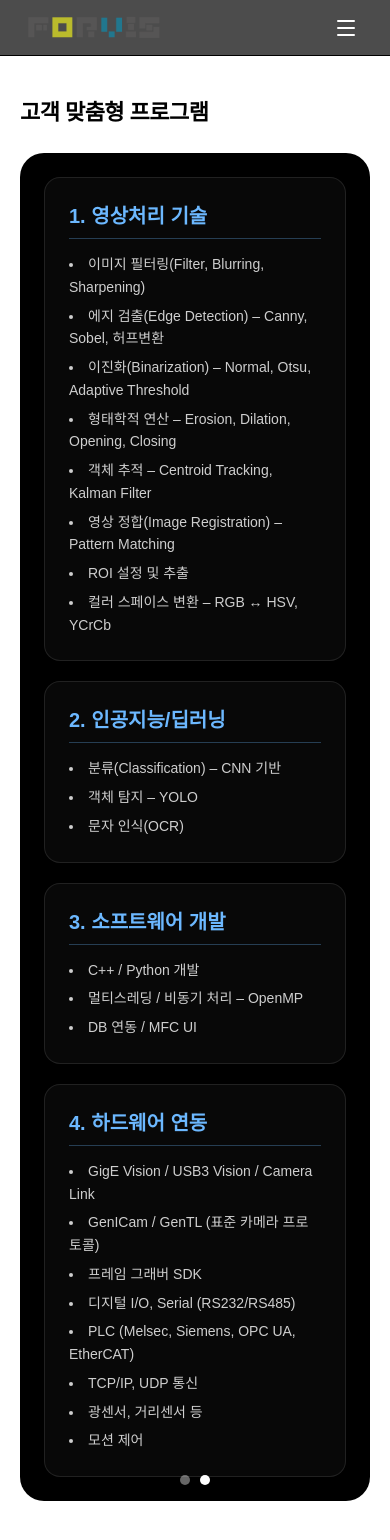
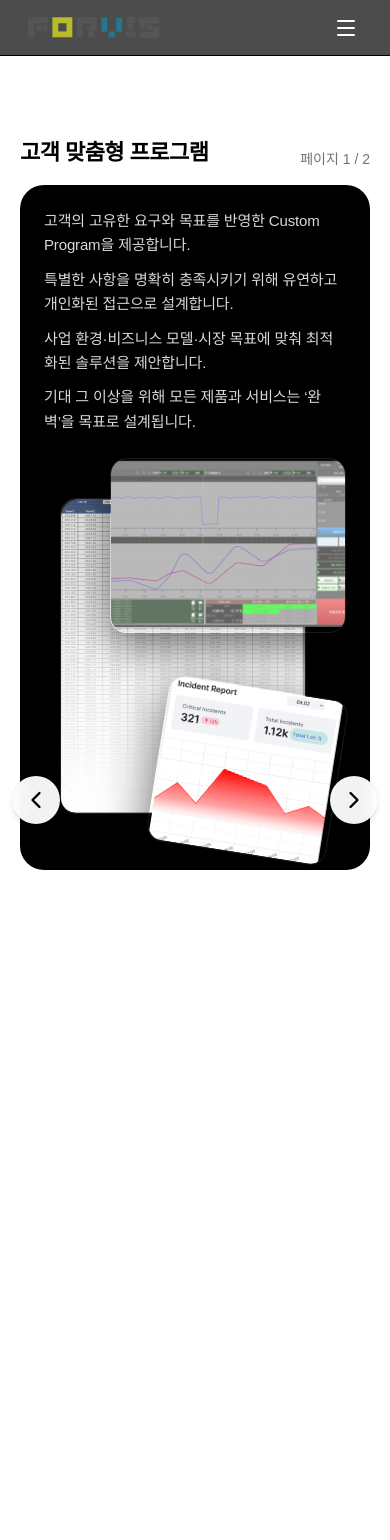
Before and after one commit to dongkunc/forvis_homepage_new, a Next.js app: page /requests/detail in a window 390 px wide. After the commit the page ends 910 px from the top, so only its background shows below. Built offline with nearby package versions, Linux system fonts and the light colour scheme.

Commit message:
feat: remove auto-slide from product detail step

```diff
--- a/app/requests/detail/page.tsx
+++ b/app/requests/detail/page.tsx
@@ -1,139 +1,102 @@
+// app/requests/detail/page.tsx
 "use client";
 
-import { useEffect, useMemo, useRef, useState } from "react";
+import { useEffect, useRef, useState } from "react";
 import Image from "next/image";
+import { ChevronLeft, ChevronRight } from "lucide-react"; // ✅ 아이콘
 
 export default function RequestDetailPage() {
+  const TOTAL = 2;
   const [page, setPage] = useState<0 | 1>(0);
-  const [paused, setPaused] = useState(false);
-  const intervalRef = useRef<ReturnType<typeof setInterval> | null>(null);
 
-  // ✅ 스와이프 트래킹
-  const touchStartX = useRef(0);
-  const touchStartY = useRef(0);
-  const touchEndX = useRef(0);
-  const touchEndY = useRef(0);
-
-  // 사용자의 "애니메이션 줄이기" 선호 감지
-  const reduceMotion = useMemo(
-    () =>
-      typeof window !== "undefined" &&
-      window.matchMedia &&
-      window.matchMedia("(prefers-reduced-motion: reduce)").matches,
-    []
-  );
-
-  // 화면이 보이지 않을 때 자동 전환 일시정지
+  // 키보드 좌우
   useEffect(() => {
-    const onVisibility = () => {
-      if (document.hidden && intervalRef.current) {
-        clearInterval(intervalRef.current);
-        intervalRef.current = null;
-      }
+    const onKey = (e: KeyboardEvent) => {
+      if (e.key === "ArrowRight") setPage(1);
+      if (e.key === "ArrowLeft") setPage(0);
     };
-    document.addEventListener("visibilitychange", onVisibility);
-    return () => document.removeEventListener("visibilitychange", onVisibility);
+    window.addEventListener("keydown", onKey);
+    return () => window.removeEventListener("keydown", onKey);
   }, []);
 
-  // 3초 자동 전환 (호버/터치/감속설정 시 정지)
-  useEffect(() => {
-    if (paused || reduceMotion) {
-      if (intervalRef.current) {
-        clearInterval(intervalRef.current);
-        intervalRef.current = null;
-      }
-      return;
-    }
-    if (intervalRef.current) clearInterval(intervalRef.current);
-    intervalRef.current = setInterval(() => {
-      setPage((p) => (p === 0 ? 1 : 0));
-    }, 3000);
-    return () => {
-      if (intervalRef.current) {
-        clearInterval(intervalRef.current);
-        intervalRef.current = null;
-      }
-    };
-  }, [paused, reduceMotion]);
-
-  // ✅ 스와이프 판정(가로 50px 이상, 세로보다 클 때만)
+  // 스와이프
+  const sx = useRef(0), sy = useRef(0), ex = useRef(0), ey = useRef(0);
   const onTouchStart = (e: React.TouchEvent) => {
-    setPaused(true);
     const t = e.changedTouches[0];
-    touchStartX.current = t.clientX;
-    touchStartY.current = t.clientY;
-    touchEndX.current = t.clientX;
-    touchEndY.current = t.clientY;
+    sx.current = ex.current = t.clientX;
+    sy.current = ey.current = t.clientY;
   };
-
   const onTouchMove = (e: React.TouchEvent) => {
     const t = e.changedTouches[0];
-    touchEndX.current = t.clientX;
-    touchEndY.current = t.clientY;
+    ex.current = t.clientX; ey.current = t.clientY;
   };
-
   const onTouchEnd = () => {
-    setPaused(false);
-    const dx = touchEndX.current - touchStartX.current;
-    const dy = touchEndY.current - touchStartY.current;
-    const absX = Math.abs(dx);
-    const absY = Math.abs(dy);
-    const TH = 50; // 스와이프 임계값(px)
-
-    // 가로 스와이프만 인정
-    if (absX > TH && absX > absY) {
-      if (dx < 0) {
-        // 왼쪽으로 밀기 → 다음
-        setPage((p) => (p === 0 ? 1 : 1));
-      } else {
-        // 오른쪽으로 밀기 → 이전
-        setPage((p) => (p === 1 ? 0 : 0));
-      }
+    const dx = ex.current - sx.current, dy = ey.current - sy.current;
+    if (Math.abs(dx) > 50 && Math.abs(dx) > Math.abs(dy)) {
+      setPage(dx < 0 ? 1 : 0);
     }
   };
 
+  const nextPage = () => setPage(1);
+  const prevPage = () => setPage(0);
+
   return (
     <main className="min-h-screen bg-white text-black">
+      {/* 상단 타이틀 + 우측 페이지 표시 */}
+      <section className="max-w-[1500px] mx-auto px-5 md:px-8 pt-20 md:pt-24 pb-4 md:pb-6">
+        <div className="flex items-end justify-between">
+          <h1 className="text-[22px] sm:text-3xl md:text-4xl font-semibold tracking-tight">
+            고객 맞춤형 프로그램
+          </h1>
+          <div className="flex items-center gap-3 text-sm text-neutral-500">
+            <span>페이지 {page + 1} / {TOTAL}</span>
+          </div>
+        </div>
+      </section>
+
+      {/* 본문 */}
       <section
         id="program"
-        className="mx-auto max-w-[1500px] px-5 sm:px-6 md:px-12 py-10 md:py-14 scroll-mt-20 md:scroll-mt-24"
-        onMouseEnter={() => setPaused(true)}
-        onMouseLeave={() => setPaused(false)}
+        className="mx-auto max-w-[1500px] px-5 sm:px-6 md:px-12 pb-10 md:pb-14 scroll-mt-20 md:scroll-mt-24"
         onTouchStart={onTouchStart}
         onTouchMove={onTouchMove}
         onTouchEnd={onTouchEnd}
       >
-        {/* 타이틀 */}
-        <div className="mb-6 md:mb-8">
-          <h1 className="text-[22px] sm:text-3xl md:text-4xl font-semibold tracking-tight">
-            고객 맞춤형 프로그램
-          </h1>
-        </div>
-
-        {/* 본문 */}
         <div className="relative rounded-3xl overflow-hidden bg-black">
           {page === 0 ? <PageOneImmediate /> : <PageTwo />}
-
-          {/* 점 네비 */}
-          <div className="absolute bottom-4 md:bottom-5 left-1/2 -translate-x-1/2 flex gap-2.5 md:gap-3 z-[60]">
-            {[0, 1].map((i) => (
-              <button
-                key={i}
-                onClick={() => setPage(i as 0 | 1)}
-                aria-label={`go to slide ${i + 1}`}
-                className={`h-2.5 w-2.5 md:h-3.5 md:w-3.5 rounded-full transition ${
-                  page === i ? "bg-white" : "bg-white/40 hover:bg-white/70"
-                }`}
-              />
-            ))}
-          </div>
         </div>
       </section>
+
+      {/* ✅ 좌/우 화살표: 화면 고정 + 높은 z-index */}
+      <button
+        onClick={prevPage}
+        className="fixed left-3 sm:left-5 bottom-5 sm:bottom-auto sm:top-1/2 sm:-translate-y-1/2
+                   bg-white/95 text-black rounded-full p-2.5 sm:p-3 shadow-md hover:shadow-lg
+                   transition-all active:scale-95 backdrop-blur
+                   supports-[env(safe-area-inset-left)]:left-[max(0.75rem,env(safe-area-inset-left))]
+                   z-[80]"
+        aria-label="이전"
+      >
+        <ChevronLeft size={28} className="sm:hidden" />
+        <ChevronLeft size={36} className="hidden sm:block" />
+      </button>
+      <button
+        onClick={nextPage}
+        className="fixed right-3 sm:right-5 bottom-5 sm:bottom-auto sm:top-1/2 sm:-translate-y-1/2
+                   bg-white/95 text-black rounded-full p-2.5 sm:p-3 shadow-md hover:shadow-lg
+                   transition-all active:scale-95 backdrop-blur
+                   supports-[env(safe-area-inset-right)]:right-[max(0.75rem,env(safe-area-inset-right))]
+                   z-[80]"
+        aria-label="다음"
+      >
+        <ChevronRight size={28} className="sm:hidden" />
+        <ChevronRight size={36} className="hidden sm:block" />
+      </button>
     </main>
   );
 }
 
-/* ---- 페이지1: 즉시 표시 (순차 등장 없음) ---- */
+/* ---- 페이지1 ---- */
 function PageOneImmediate() {
   const copy = [
     "고객의 고유한 요구와 목표를 반영한 Custom Program을 제공합니다.",
@@ -143,112 +106,46 @@ function PageOneImmediate() {
   ];
 
   return (
-    <div
-      className="
-        relative grid grid-cols-1 lg:grid-cols-[1.25fr_1fr] gap-8 md:gap-10 items-center
-        p-6 sm:p-8 md:p-12 lg:p-16 min-h-[520px] md:min-h-[560px] lg:min-h-[600px] text-white
-      "
-    >
-      {/* 좌: 카피 */}
+    <div className="relative grid grid-cols-1 lg:grid-cols-[1.25fr_1fr] gap-8 md:gap-10 items-center p-6 sm:p-8 md:p-12 lg:p-16 min-h-[520px] md:min-h-[560px] lg:min-h-[600px] text-white">
       <div className="space-y-4 md:space-y-5">
         <div className="space-y-2.5 md:space-y-3 text-white/85 leading-relaxed text-[15px] sm:text-[16px] md:text-[18px]">
-          {copy.map((line, i) => (
-            <p key={i} className="tracking-[-0.01em]">{line}</p>
-          ))}
+          {copy.map((line, i) => (<p key={i} className="tracking-[-0.01em]">{line}</p>))}
         </div>
       </div>
-
-      {/* 우: 3이미지 레이어 */}
-      <div
-        className="
-          relative
-          h-[380px] sm:h-[420px] md:h-[500px] lg:h-[520px]
-        "
-      >
-        {/* 중앙 시트 */}
+      <div className="relative h-[380px] sm:h-[420px] md:h-[500px] lg:h-[520px]">
         <div className="absolute left-4 right-10 top-8 bottom-8 rounded-2xl overflow-hidden border border-white/10 shadow-[0_20px_60px_rgba(0,0,0,0.6)] z-[30]">
           <MaskedImage src="/CustomerRequestSection/report.png" alt="report" />
         </div>
-
-        {/* 상단 우측 패널 */}
         <div className="absolute -top-2 right-0 w-[78%] h-[46%] sm:w-[76%] sm:h-[48%] rounded-2xl overflow-hidden border border-white/10 shadow-[0_12px_40px_rgba(0,0,0,0.55)] z-[40]">
           <MaskedImage src="/CustomerRequestSection/ui.png" alt="ui" />
         </div>
-
-        {/* 우하단 카드 */}
         <div className="absolute -bottom-2 right-2 w-[60%] h-[44%] sm:w-[56%] sm:h-[46%] rotate-[9deg] rounded-2xl overflow-hidden border border-white/10 shadow-[0_16px_50px_rgba(0,0,0,0.6)] z-[50]">
           <MaskedImage src="/CustomerRequestSection/graph.png" alt="graph" />
         </div>
-
-        {/* 비네트 */}
         <div className="pointer-events-none absolute inset-0 rounded-2xl bg-gradient-to-tr from-black/20 via-transparent to-black/10 z-[5]" />
       </div>
     </div>
   );
 }
 
-/* ---- 페이지2 (멀티라인 설명) ---- */
+/* ---- 페이지2 ---- */
 function PageTwo() {
   const items = [
-    {
-      title: "영상처리 기술",
-      desc: [
-        "이미지 필터링(Filter, Blurring, Sharpening)",
-        "에지 검출(Edge Detection) – Canny, Sobel, 허프변환",
-        "이진화(Binarization) – Normal, Otsu, Adaptive Threshold",
-        "형태학적 연산 – Erosion, Dilation, Opening, Closing",
-        "객체 추적 – Centroid Tracking, Kalman Filter",
-        "영상 정합(Image Registration) – Pattern Matching",
-        "ROI 설정 및 추출",
-        "컬러 스페이스 변환 – RGB ↔ HSV, YCrCb",
-      ],
-    },
-    {
-      title: "인공지능/딥러닝",
-      desc: ["분류(Classification) – CNN 기반", "객체 탐지 – YOLO", "문자 인식(OCR)"],
-    },
-    {
-      title: "소프트웨어 개발",
-      desc: ["C++ / Python 개발", "멀티스레딩 / 비동기 처리 – OpenMP", "DB 연동 / MFC UI"],
-    },
-    {
-      title: "하드웨어 연동",
-      desc: [
-        "GigE Vision / USB3 Vision / Camera Link",
-        "GenICam / GenTL (표준 카메라 프로토콜)",
-        "프레임 그래버 SDK",
-        "디지털 I/O, Serial (RS232/RS485)",
-        "PLC (Melsec, Siemens, OPC UA, EtherCAT)",
-        "TCP/IP, UDP 통신",
-        "광센서, 거리센서 등",
-        "모션 제어",
-      ],
-    },
+    { title: "영상처리 기술", desc: ["이미지 필터링(Filter, Blurring, Sharpening)", "에지 검출(Edge Detection) – Canny, Sobel, 허프변환", "이진화(Binarization) – Normal, Otsu, Adaptive Threshold", "형태학적 연산 – Erosion, Dilation, Opening, Closing", "객체 추적 – Centroid Tracking, Kalman Filter", "영상 정합(Image Registration) – Pattern Matching", "ROI 설정 및 추출", "컬러 스페이스 변환 – RGB ↔ HSV, YCrCb"] },
+    { title: "인공지능/딥러닝", desc: ["분류(Classification) – CNN 기반", "객체 탐지 – YOLO", "문자 인식(OCR)"] },
+    { title: "소프트웨어 개발", desc: ["C++ / Python 개발", "멀티스레딩 / 비동기 처리 – OpenMP", "DB 연동 / MFC UI"] },
+    { title: "하드웨어 연동", desc: ["GigE Vision / USB3 Vision / Camera Link", "GenICam / GenTL (표준 카메라 프로토콜)", "프레임 그래버 SDK", "디지털 I/O, Serial (RS232/RS485)", "PLC (Melsec, Siemens, OPC UA, EtherCAT)", "TCP/IP, UDP 통신", "광센서, 거리센서 등", "모션 제어"] },
   ];
 
   return (
-    <div
-      className="
-        grid grid-cols-1 md:grid-cols-2 gap-5 md:gap-6
-        p-6 sm:p-8 md:p-12 lg:p-16
-        min-h-[520px] md:min-h-[560px] lg:min-h-[600px] text-white
-      "
-    >
+    <div className="grid grid-cols-1 md:grid-cols-2 gap-5 md:gap-6 p-6 sm:p-8 md:p-12 lg:p-16 min-h-[520px] md:min-h-[560px] lg:min-h-[600px] text-white">
       {items.map((it, i) => (
-        <div
-          key={i}
-          className="
-            rounded-2xl border border-white/10 bg-white/[0.03]
-            p-6 sm:p-7 md:p-8 backdrop-blur-sm
-          "
-        >
+        <div key={i} className="rounded-2xl border border-white/10 bg-white/[0.03] p-6 sm:p-7 md:p-8 backdrop-blur-sm">
           <div className="text-xl sm:text-[22px] md:text-2xl font-semibold mb-3.5 md:mb-4 text-[#6cb8ff] border-b border-[#6cb8ff]/30 pb-2">
             {`${i + 1}. ${it.title}`}
           </div>
           <ul className="list-disc list-inside text-white/80 space-y-1.5 text-[14px] sm:text-[15px] md:text-[15px] leading-relaxed">
-            {it.desc.map((line, idx) => (
-              <li key={idx}>{line}</li>
-            ))}
+            {it.desc.map((line, idx) => (<li key={idx}>{line}</li>))}
           </ul>
         </div>
       ))}
@@ -256,7 +153,7 @@ function PageTwo() {
   );
 }
 
-/* ---- 공통: 이미지 최적화 컴포넌트 ---- */
+/* ---- 공통: 이미지 ---- */
 function MaskedImage({ src, alt }: { src: string; alt: string }) {
   return (
     <div className="relative h-full w-full">
```
Also changed, not shown: app/product/[slug]/[step]/DetailStep.tsx (+7 -21 lines).
